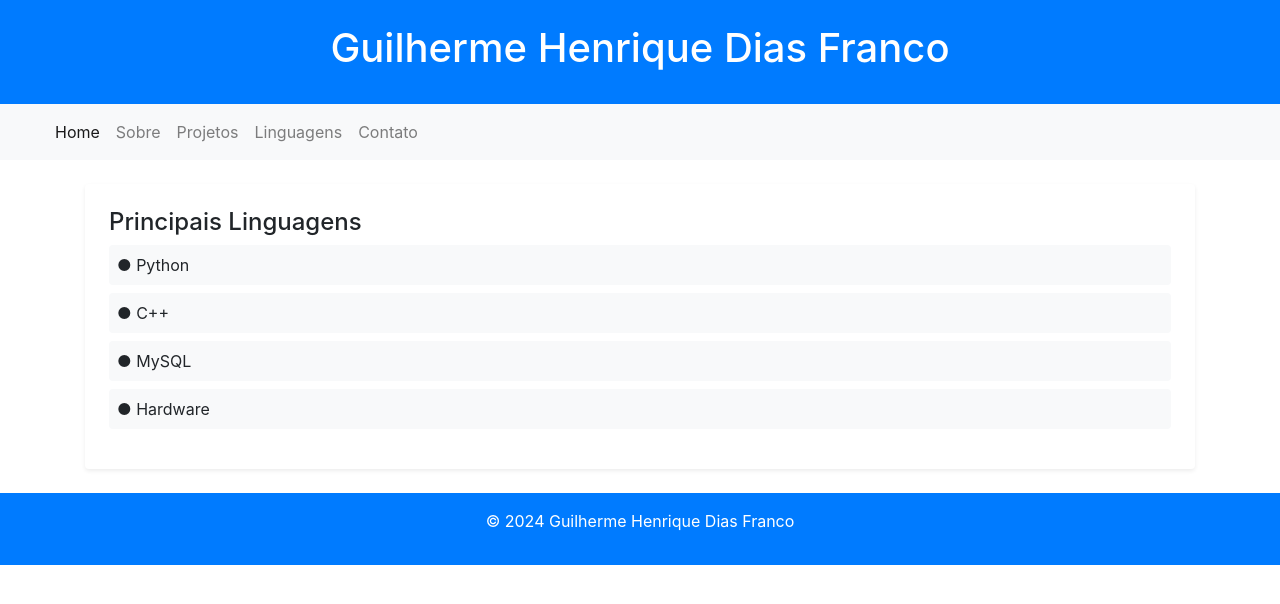
After one commit to GuiDs299/NovoPortifolio, a Flask app: page /languages in a window 1280 px wide. The commit adds this page. Shown: the top 604 px of the page. Run offline with Flask 3, Linux system fonts and the light colour scheme; some libraries are stand-ins or nearby versions.

Commit message:
Add files via upload

```diff
--- a/app.py
+++ b/app.py
@@ -6,5 +6,21 @@ app = Flask(__name__)
 def home():
     return render_template('index.html')
 
+@app.route('/about')
+def about():
+    return render_template('about.html')
+
+@app.route('/projects')
+def projects():
+    return render_template('projects.html')
+
+@app.route('/languages')
+def languages():
+    return render_template('languages.html')
+
+@app.route('/links')
+def links():
+    return render_template('links.html')
+
 if __name__ == '__main__':
     app.run(debug=True)
--- a/templates/base.html
+++ b/templates/base.html
@@ -1,10 +1,71 @@
 <!DOCTYPE html>
-<html lang="en">
+<html lang="pt-BR">
 <head>
     <meta charset="UTF-8">
-    <title>Title</title>
+    <meta name="viewport" content="width=device-width, initial-scale=1.0">
+    <title>{% block title %}{% endblock %}</title>
+    <!-- Bootstrap CSS -->
+    <link href="https://stackpath.bootstrapcdn.com/bootstrap/4.5.2/css/bootstrap.min.css" rel="stylesheet">
+    <style>
+        body {
+            font-family: 'Arial', sans-serif;
+            background-color: #f4f4f4;
+            color: #333;
+        }
+        .profile-pic {
+            width: 150px;
+            height: 150px;
+            border-radius: 50%;
+            object-fit: cover;
+        }
+    </style>
 </head>
 <body>
+    <header class="bg-primary text-white text-center py-4">
+        <h1>Guilherme Henrique Dias Franco</h1>
+    </header>
 
+    <nav class="navbar navbar-expand-lg navbar-light bg-light">
+        <div class="container-fluid">
+            <a class="navbar-brand" href="#"></a>
+            <button class="navbar-toggler" type="button" data-bs-toggle="collapse" data-bs-target="#navbarNav" aria-controls="navbarNav" aria-expanded="false" aria-label="Toggle navigation">
+                <span class="navbar-toggler-icon"></span>
+            </button>
+            <div class="collapse navbar-collapse" id="navbarNav">
+                <ul class="navbar-nav me-auto mb-2 mb-lg-0">
+                    <li class="nav-item">
+                        <a class="nav-link active" aria-current="page" href="{{ url_for('home') }}">Home</a>
+                    </li>
+                    <li class="nav-item">
+                        <a class="nav-link" href="{{ url_for('about') }}">Sobre</a>
+                    </li>
+                    <li class="nav-item">
+                        <a class="nav-link" href="{{ url_for('projects') }}">Projetos</a>
+                    </li>
+                    <li class="nav-item">
+                        <a class="nav-link" href="{{ url_for('languages') }}">Linguagens</a>
+                    </li>
+                    <li class="nav-item">
+                        <a class="nav-link" href="{{ url_for('links') }}">Contato</a>
+                    </li>
+                </ul>
+            </div>
+        </div>
+    </nav>
+
+    <div class="container mt-4">
+        {% block content %}{% endblock %}
+    </div>
+
+    <footer class="text-center py-3 bg-primary text-white">
+        <p>© 2024 Guilherme Henrique Dias Franco</p>
+    </footer>
+
+    <!-- Bootstrap CSS -->
+    <link href="https://stackpath.bootstrapcdn.com/bootstrap/4.5.2/css/bootstrap.min.css" rel="stylesheet">
+    <!-- Bootstrap JS and dependencies -->
+    <script src="https://code.jquery.com/jquery-3.5.1.slim.min.js"></script>
+    <script src="https://cdn.jsdelivr.net/npm/@popperjs/core@2.9.2/dist/umd/popper.min.js"></script>
+    <script src="https://stackpath.bootstrapcdn.com/bootstrap/4.5.2/js/bootstrap.min.js"></script>
 </body>
 </html>
--- /dev/null
+++ b/templates/languages.html
@@ -0,0 +1,42 @@
+{% extends "base.html" %}
+{% block title %}Linguagens{% endblock %}
+{% block content %}
+<div class="container-xxl mt-4">
+    <section id="languages" class="languages mb-4 p-4 bg-white rounded shadow-sm">
+        <h2 class="section-title h4">Principais Linguagens</h2>
+        <ul class="list-unstyled">
+            <li class="bg-light p-2 mb-2 rounded" onclick="toggleInfo('python-info')">● Python
+                <div id="python-info" style="display: none;">
+                    <p>Sou um desenvolvedor com experiência em Python, incluindo o uso de dicionários e listas. Tenho habilidades sólidas em programação orientada a objetos, o que me permite criar soluções eficientes e bem estruturadas. Estou sempre em busca de novos desafios para aprimorar minhas habilidades e contribuir para o sucesso dos projetos em que estou envolvido.</p>
+                </div>
+            </li>
+            <li class="bg-light p-2 mb-2 rounded" onclick="toggleInfo('cpp-info')">● C++
+                <div id="cpp-info" style="display: none;">
+                    <p>Sou um programador iniciante em C++, com uma base sólida nos conceitos fundamentais da linguagem. Tenho experiência em trabalhar com estruturas de dados básicas, como listas e dicionários. Estou entusiasmado para aplicar meus conhecimentos em projetos reais e continuar aprendendo e crescendo na área de desenvolvimento de software.</p>
+                </div>
+            </li>
+            <li class="bg-light p-2 mb-2 rounded" onclick="toggleInfo('mysql-info')">● MySQL
+                <div id="mysql-info" style="display: none;">
+                    <p>Sou um programador com conhecimentos básicos em MySQL e atualmente estou me aprofundando nessa tecnologia. Tenho experiência inicial na criação e manipulação de bancos de dados, incluindo a execução de consultas básicas e a utilização de comandos SQL para inserção, atualização e exclusão de dados. Estou expandindo minhas habilidades para incluir a otimização de consultas, a criação de índices e o gerenciamento de transações, com o objetivo de desenvolver aplicações mais robustas e eficientes. Estou entusiasmado para aplicar esses conhecimentos em projetos reais e continuar evoluindo na área de banco de dados.</p>
+                </div>
+            </li>
+            <li class="bg-light p-2 mb-2 rounded" onclick="toggleInfo('hardware-info')">● Hardware
+                <div id="hardware-info" style="display: none;">
+                    <p>Sou um profissional com conhecimento em hardware, especializado na montagem, manutenção e otimização de sistemas computacionais. Tenho experiência na instalação e configuração de componentes eletrônicos, como placas-mãe, processadores, memórias e unidades de armazenamento. Além disso, possuo habilidades em diagnóstico e resolução de problemas técnicos, garantindo o funcionamento eficiente e seguro dos equipamentos. Estou sempre atualizado com as últimas inovações tecnológicas e busco constantemente aprimorar minhas habilidades para oferecer soluções de alta qualidade.</p>
+                </div>
+            </li>
+        </ul>
+    </section>
+</div>
+
+<script>
+function toggleInfo(id) {
+    var info = document.getElementById(id);
+    if (info.style.display === "none") {
+        info.style.display = "block";
+    } else {
+        info.style.display = "none";
+    }
+}
+</script>
+{% endblock %}
```
Also changed, not shown: Documentação.txt (added, +31 -0 lines), templates/about.html (added, +11 -0 lines), templates/index.html (+12 -43 lines), templates/links.html (added, +16 -0 lines), templates/projects.html (added, +31 -0 lines), static/descsite.png (added), static/pagpix.png (added).
